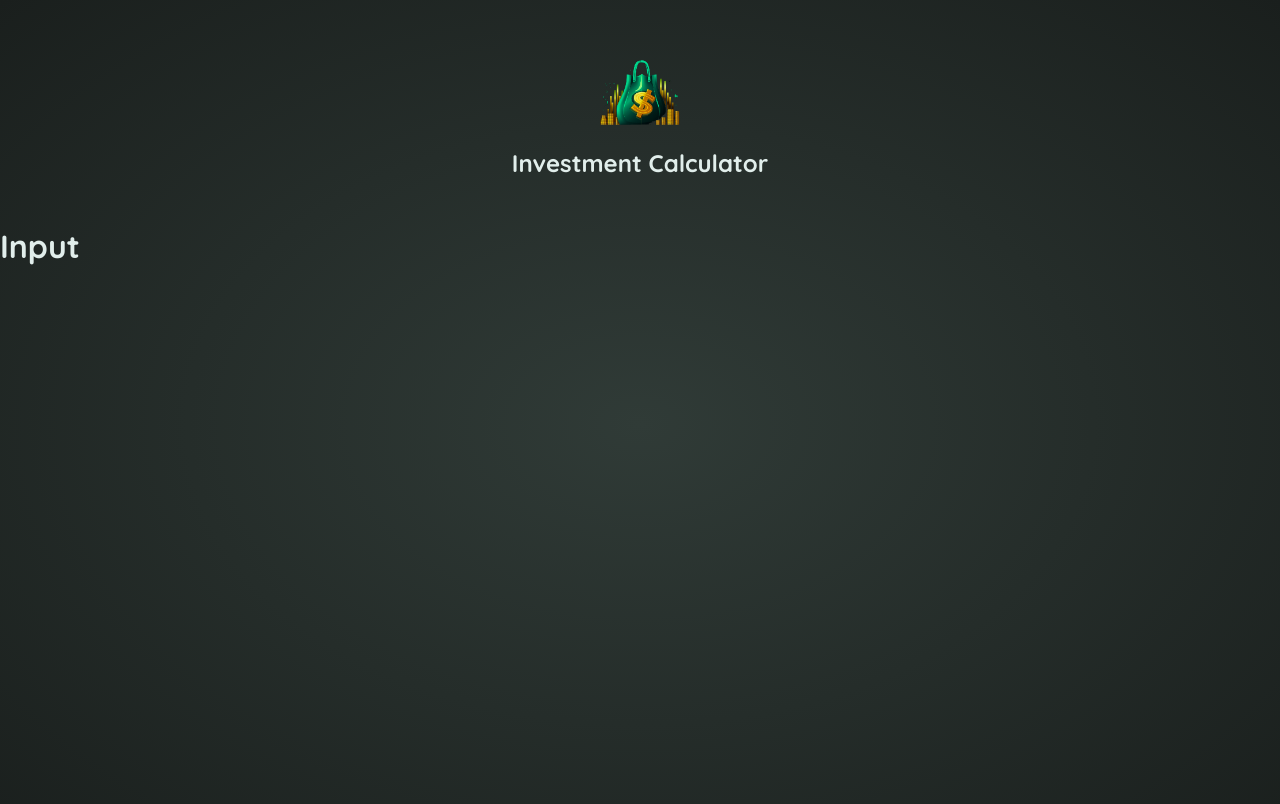
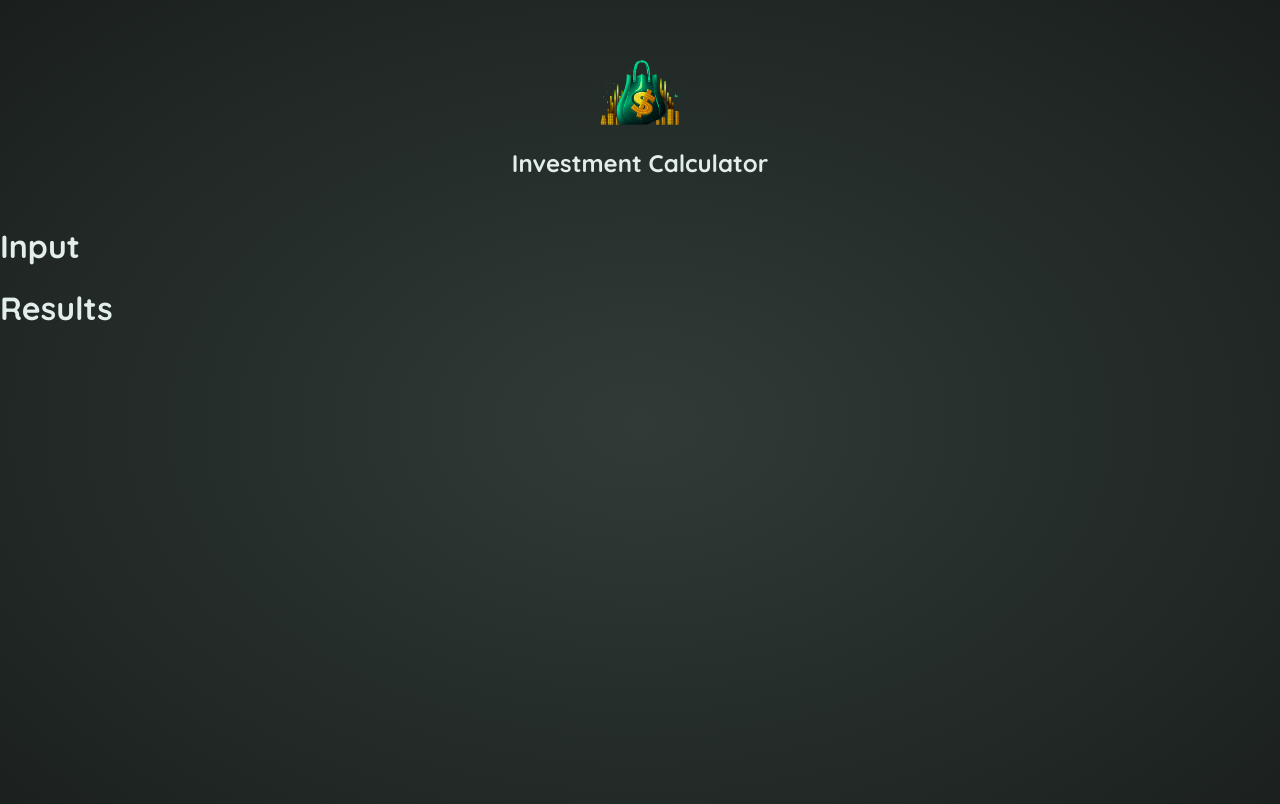
Before and after one commit to LucaCavatassi/revenue-project-training, a React (Vite) app: page / in a window 1280 px wide. Shown: the top 804 px of the page. Built offline with nearby package versions, Linux system fonts and the light colour scheme.

Commit message:
feat: results component creation

```diff
--- a/src/App.jsx
+++ b/src/App.jsx
@@ -1,11 +1,13 @@
 import Header from "./components/Header.jsx"
 import InputGroup from "./components/InputGroup.jsx"
+import Results from "./components/Results.jsx"
 
 function App() {
   return (
     <>
       <Header/>
       <InputGroup/>
+      <Results/>
     </>
   )
 }
--- /dev/null
+++ b/src/components/Results.jsx
@@ -0,0 +1,5 @@
+export default function Results() {
+    return (
+        <h1>Results</h1>
+    )
+}
```
